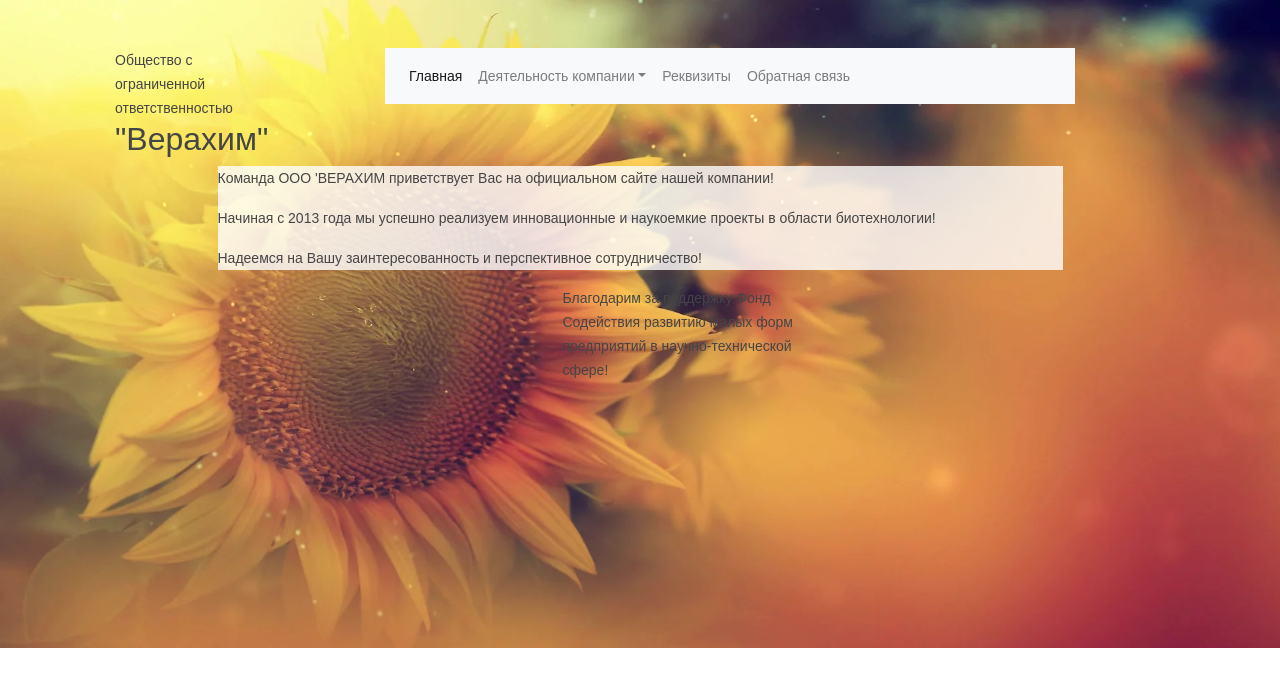
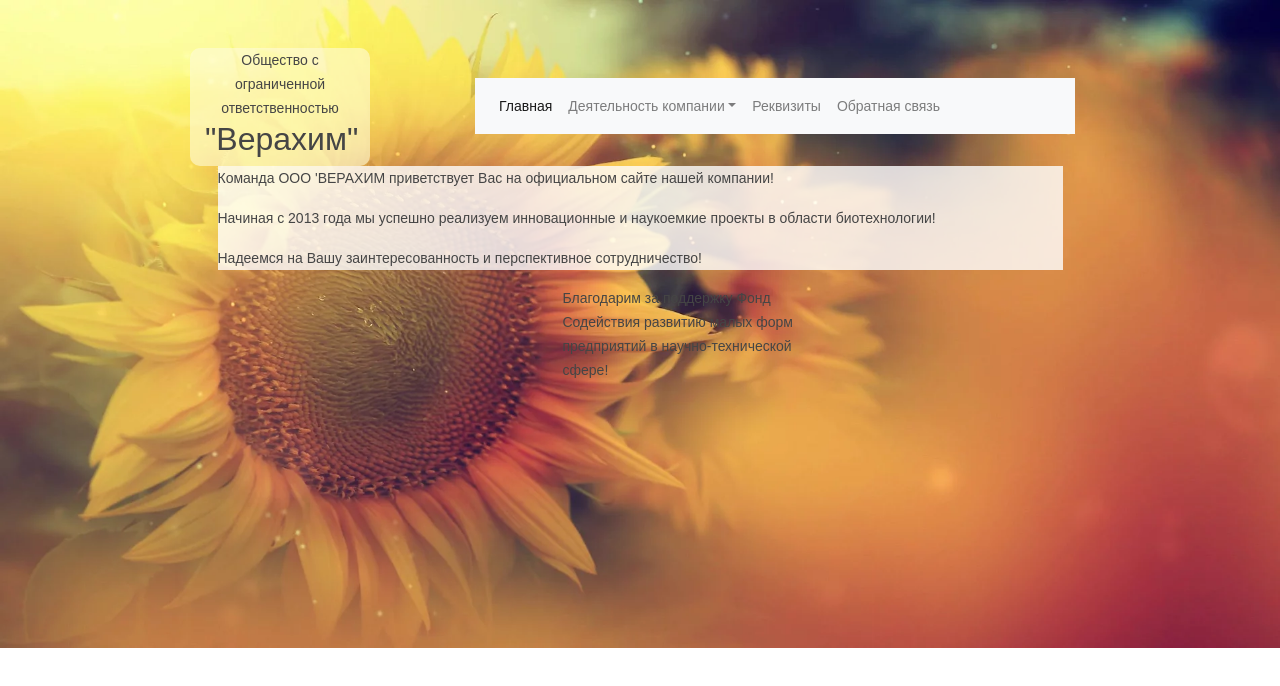
Before and after one commit to happycloudy/Veraxim-next, a Next.js app: page / in a window 1280 px wide. Shown: the top 686 px of the page. Built offline with nearby package versions, Linux system fonts and the light colour scheme.

Commit message:
index js

```diff
--- a/pages/index.js
+++ b/pages/index.js
@@ -25,11 +25,11 @@ function Head_er() {
 
     <header className="container mt-5">
       <div className="row">
-        <div className="col-2 Logo">
+        <div className="col-2 offset-1 Logo">
           <a >Общество с ограниченной ответственностью</a>
           <h2>"Верахим"</h2>
         </div>
-        <div className="col-8 offset-1">
+        <div className="col-7 offset-1">
         <nav className="navbar navbar-expand-lg navbar-light bg-light">
             <div className="collapse navbar-collapse" id="navbarNavDropdown">
               <ul className="navbar-nav">
@@ -67,6 +67,16 @@ function Head_er() {
       }
       .text{
         padding: 10px 10px 10px 10px;
+      }
+      .Logo{
+        background-color: rgba(255,252,217,.6);
+        border-radius:10px;
+        text-align:center;
+        color: #454545;
+      }
+      .navbar{
+        margin-top:30px;
+        background-color: rgba(255,252,217,.6);
       }
     `}
     </style>
```
